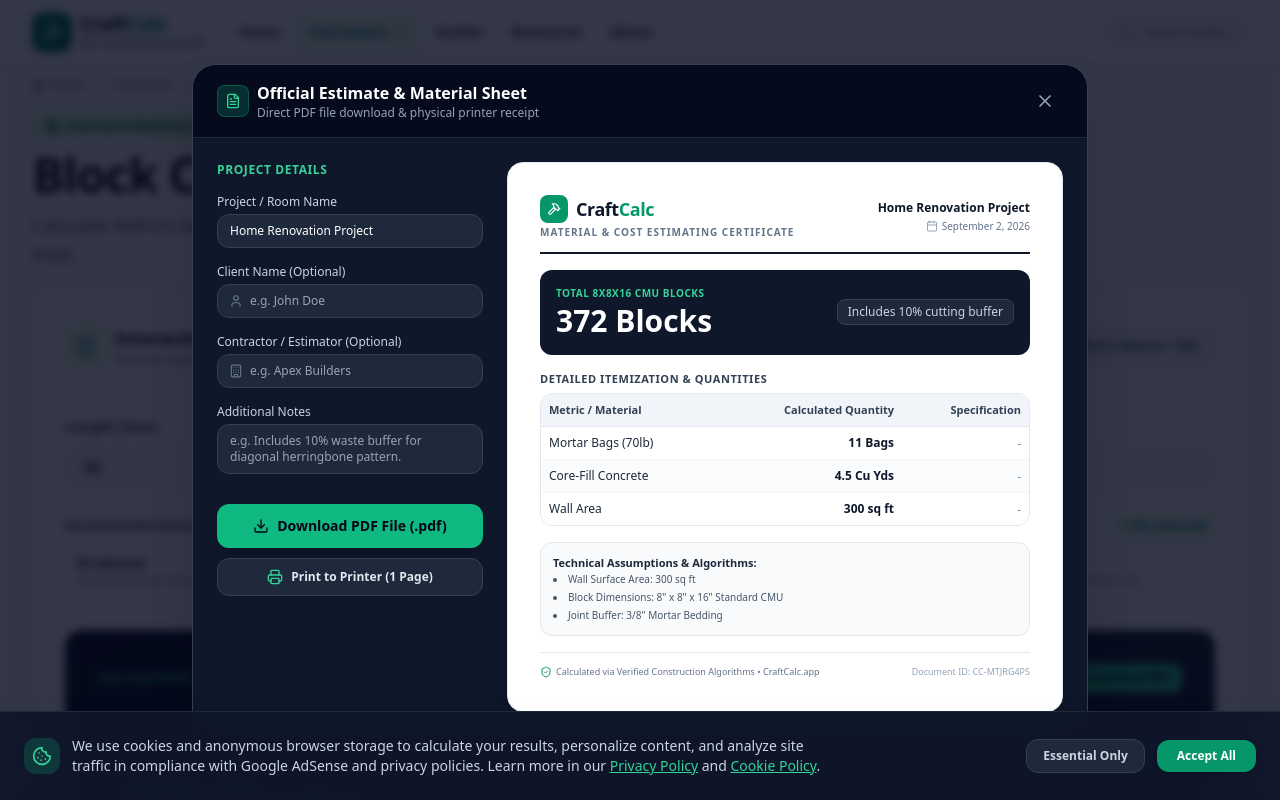
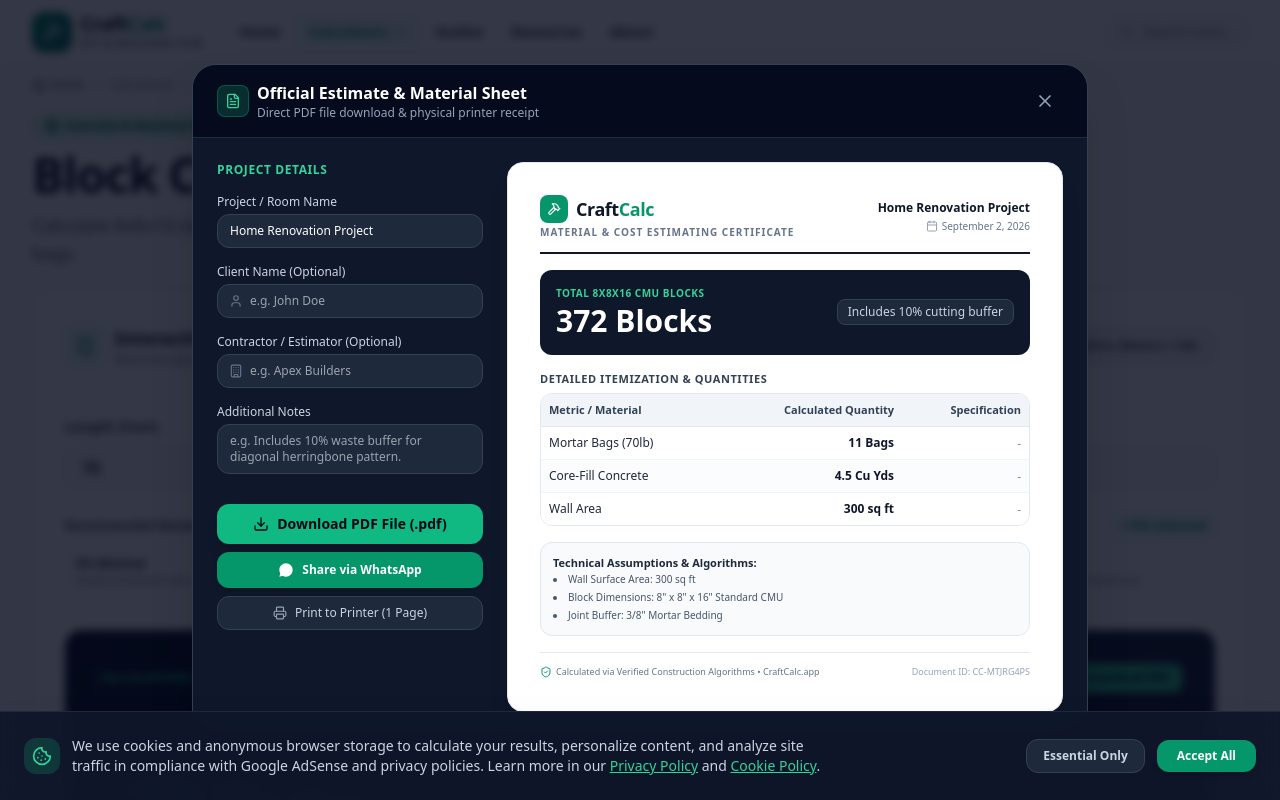
Before and after one commit to danielirfang-creator/tool-1, a Next.js app: page /calculators/concrete-masonry/block-calculator in a window 1280 px wide. Both pictures are taken after a click on the button "Print Sheet". Shown: the top 800 px of the page. Built offline with nearby package versions, Linux system fonts and the light colour scheme.

Commit message:
feat: add direct 1-click WhatsApp estimate sharing

```diff
--- a/src/components/tools/EstimatePDFModal.tsx
+++ b/src/components/tools/EstimatePDFModal.tsx
@@ -97,6 +97,27 @@
     }
   };
 
+  const handleWhatsAppShare = () => {
+    const currentUrl = typeof window !== 'undefined' ? window.location.href : 'https://tool-1-pied.vercel.app';
+    const metricsList = secondaryMetrics
+      .map((m) => `▫️ *${m.label}*: ${m.value}${m.subtext ? ` (${m.subtext})` : ''}`)
+      .join('\n');
+
+    const message = `📋 *CraftCalc Material & Cost Estimate*
+━━━━━━━━━━━━━━━━━━━━
+📌 *Project*: ${projectName || 'Renovation Estimate'}
+${clientName ? `👤 *Client*: ${clientName}\n` : ''}${contractorName ? `🏗️ *Estimator*: ${contractorName}\n` : ''}⭐ *Total*: *${primaryValue}* ${primarySubtext ? `(${primarySubtext})` : ''}
+
+📊 *Itemization*:
+${metricsList}
+${customNotes ? `\n📝 *Notes*: ${customNotes}\n` : ''}
+🔗 *Online Calculator*: ${currentUrl}
+✅ _Contractor verified via CraftCalc.app_`;
+
+    const url = `https://api.whatsapp.com/send?text=${encodeURIComponent(message)}`;
+    window.open(url, '_blank', 'noopener,noreferrer');
+  };
+
   return (
     <div className="fixed inset-0 z-50 flex items-center justify-center p-4 sm:p-6 overflow-y-auto bg-slate-950/80 backdrop-blur-sm animate-in fade-in duration-200 print:static print:p-0 print:m-0 print:bg-transparent print:backdrop-blur-none print:overflow-visible">
       <div className="relative w-full max-w-4xl rounded-3xl bg-slate-900 border border-slate-700 shadow-2xl overflow-hidden my-8 max-h-[90vh] flex flex-col print:static print:max-w-none print:max-h-none print:border-none print:shadow-none print:bg-transparent print:overflow-visible print:my-0">
@@ -189,14 +210,14 @@
               />
             </div>
 
-            {/* SEPARATE BUTTONS FOR PDF & PRINT */}
-            <div className="pt-2 space-y-2.5">
+            {/* ACTION BUTTONS: PDF, WHATSAPP, PRINT */}
+            <div className="pt-2 space-y-2">
               {/* Button 1: Direct PDF File Download */}
               <button
                 type="button"
                 onClick={handleDownloadPDF}
                 disabled={isGeneratingPdf}
-                className="w-full py-3 px-4 rounded-xl bg-emerald-500 hover:bg-emerald-400 text-slate-950 font-black text-xs sm:text-sm flex items-center justify-center gap-2 shadow-lg hover:shadow-emerald-500/25 transition-all disabled:opacity-50"
+                className="w-full py-2.5 px-4 rounded-xl bg-emerald-500 hover:bg-emerald-400 text-slate-950 font-black text-xs sm:text-sm flex items-center justify-center gap-2 shadow-lg hover:shadow-emerald-500/25 transition-all disabled:opacity-50"
               >
                 {isGeneratingPdf ? (
                   <>
@@ -211,13 +232,25 @@
                 )}
               </button>
 
-              {/* Button 2: Direct Printer Sheet */}
+              {/* Button 2: WhatsApp Share */}
+              <button
+                type="button"
+                onClick={handleWhatsAppShare}
+                className="w-full py-2.5 px-4 rounded-xl bg-emerald-600 hover:bg-emerald-500 text-white font-bold text-xs flex items-center justify-center gap-2 shadow-md transition-all"
+              >
+                <svg className="w-4 h-4 fill-current" viewBox="0 0 24 24">
+                  <path d="M12.031 6.172c-3.181 0-5.767 2.586-5.768 5.766-.001 1.298.38 2.27 1.019 3.287l-.711 2.598 2.669-.699c.969.53 1.771.82 2.79.82 3.181 0 5.767-2.586 5.768-5.766 0-3.18-2.586-5.766-5.767-5.766zm3.377 8.204c-.149.422-.767.798-1.077.839-.311.042-.716.06-2.029-.485-1.554-.645-2.57-2.222-2.648-2.327-.078-.105-.629-.838-.629-1.599 0-.761.398-1.135.539-1.29.141-.155.309-.194.412-.194.103 0 .206.002.296.006.095.005.223-.036.348.265.129.311.442 1.079.481 1.157.039.078.065.169.013.272-.052.103-.078.168-.155.259-.078.091-.163.203-.233.272-.078.077-.16.161-.069.317.091.156.404.667.868 1.08 1.07.954 1.258.98 1.439.889.181-.091.776-.902.983-1.211.207-.311.414-.259.699-.155.284.103 1.801.849 2.111 1.004.31.155.517.233.595.362.078.13.078.751-.071 1.173zM12 2C6.477 2 2 6.477 2 12c0 1.891.524 3.66 1.434 5.176L2 22l4.98-1.306A9.957 9.957 0 0012 22c5.523 0 10-4.477 10-10S17.523 2 12 2z"/>
+                </svg>
+                <span>Share via WhatsApp</span>
+              </button>
+
+              {/* Button 3: Direct Printer Sheet */}
               <button
                 type="button"
                 onClick={handlePrint}
-                className="w-full py-2.5 px-4 rounded-xl bg-slate-800 hover:bg-slate-700 text-slate-200 hover:text-white font-bold text-xs flex items-center justify-center gap-2 border border-slate-700 transition-colors"
+                className="w-full py-2 px-4 rounded-xl bg-slate-800 hover:bg-slate-700 text-slate-300 hover:text-white font-medium text-xs flex items-center justify-center gap-2 border border-slate-700 transition-colors"
               >
-                <Printer className="w-4 h-4 text-emerald-400" />
+                <Printer className="w-3.5 h-3.5 text-slate-400" />
                 <span>Print to Printer (1 Page)</span>
               </button>
             </div>
--- a/src/components/tools/ResultsDisplay.tsx
+++ b/src/components/tools/ResultsDisplay.tsx
@@ -40,6 +40,26 @@
     setTimeout(() => setCopied(false), 2500);
   };
 
+  const handleWhatsAppShare = () => {
+    const currentUrl = typeof window !== 'undefined' ? window.location.href : 'https://tool-1-pied.vercel.app';
+    const metricsList = secondaryMetrics
+      .map((m) => `▫️ *${m.label}*: ${m.value}${m.subtext ? ` (${m.subtext})` : ''}`)
+      .join('\n');
+
+    const message = `📋 *CraftCalc Material & Cost Estimate*
+━━━━━━━━━━━━━━━━━━━━
+📌 *Total*: *${primaryValue}* ${primarySubtext ? `(${primarySubtext})` : ''}
+
+📊 *Itemization*:
+${metricsList}
+
+🔗 *Open Calculator*: ${currentUrl}
+✅ _Calculated via CraftCalc.app_`;
+
+    const url = `https://api.whatsapp.com/send?text=${encodeURIComponent(message)}`;
+    window.open(url, '_blank', 'noopener,noreferrer');
+  };
+
   return (
     <div className="rounded-2xl bg-gradient-to-br from-slate-900 via-slate-850 to-slate-900 text-white p-6 sm:p-8 shadow-xl border border-slate-800">
       {/* Top action header */}
@@ -48,6 +68,20 @@
           Calculation Result
         </span>
         <div className="flex flex-wrap items-center gap-2">
+          {/* WhatsApp Instant Share */}
+          <button
+            type="button"
+            onClick={handleWhatsAppShare}
+            className="inline-flex items-center gap-1.5 text-xs font-bold text-white bg-emerald-600 hover:bg-emerald-500 px-3 py-1.5 rounded-lg transition-colors shadow-sm"
+            title="Share estimate via WhatsApp"
+          >
+            <svg className="w-3.5 h-3.5 fill-current" viewBox="0 0 24 24">
+              <path d="M12.031 6.172c-3.181 0-5.767 2.586-5.768 5.766-.001 1.298.38 2.27 1.019 3.287l-.711 2.598 2.669-.699c.969.53 1.771.82 2.79.82 3.181 0 5.767-2.586 5.768-5.766 0-3.18-2.586-5.766-5.767-5.766zm3.377 8.204c-.149.422-.767.798-1.077.839-.311.042-.716.06-2.029-.485-1.554-.645-2.57-2.222-2.648-2.327-.078-.105-.629-.838-.629-1.599 0-.761.398-1.135.539-1.29.141-.155.309-.194.412-.194.103 0 .206.002.296.006.095.005.223-.036.348.265.129.311.442 1.079.481 1.157.039.078.065.169.013.272-.052.103-.078.168-.155.259-.078.091-.163.203-.233.272-.078.077-.16.161-.069.317.091.156.404.667.868 1.08 1.07.954 1.258.98 1.439.889.181-.091.776-.902.983-1.211.207-.311.414-.259.699-.155.284.103 1.801.849 2.111 1.004.31.155.517.233.595.362.078.13.078.751-.071 1.173zM12 2C6.477 2 2 6.477 2 12c0 1.891.524 3.66 1.434 5.176L2 22l4.98-1.306A9.957 9.957 0 0012 22c5.523 0 10-4.477 10-10S17.523 2 12 2z"/>
+            </svg>
+            <span>WhatsApp</span>
+          </button>
+
+          {/* Copy Summary */}
           <button
             type="button"
             onClick={handleCopy}
@@ -56,6 +90,8 @@
             {copied ? <Check className="w-3.5 h-3.5 text-emerald-400" /> : <Copy className="w-3.5 h-3.5" />}
             <span className="hidden sm:inline">{copied ? 'Copied!' : 'Copy Summary'}</span>
           </button>
+
+          {/* Print Sheet */}
           <button
             type="button"
             onClick={() => setIsPdfModalOpen(true)}
@@ -64,6 +100,8 @@
             <Printer className="w-3.5 h-3.5 text-emerald-400" />
             <span>Print Sheet</span>
           </button>
+
+          {/* Download PDF */}
           <button
             type="button"
             onClick={() => setIsPdfModalOpen(true)}
```
